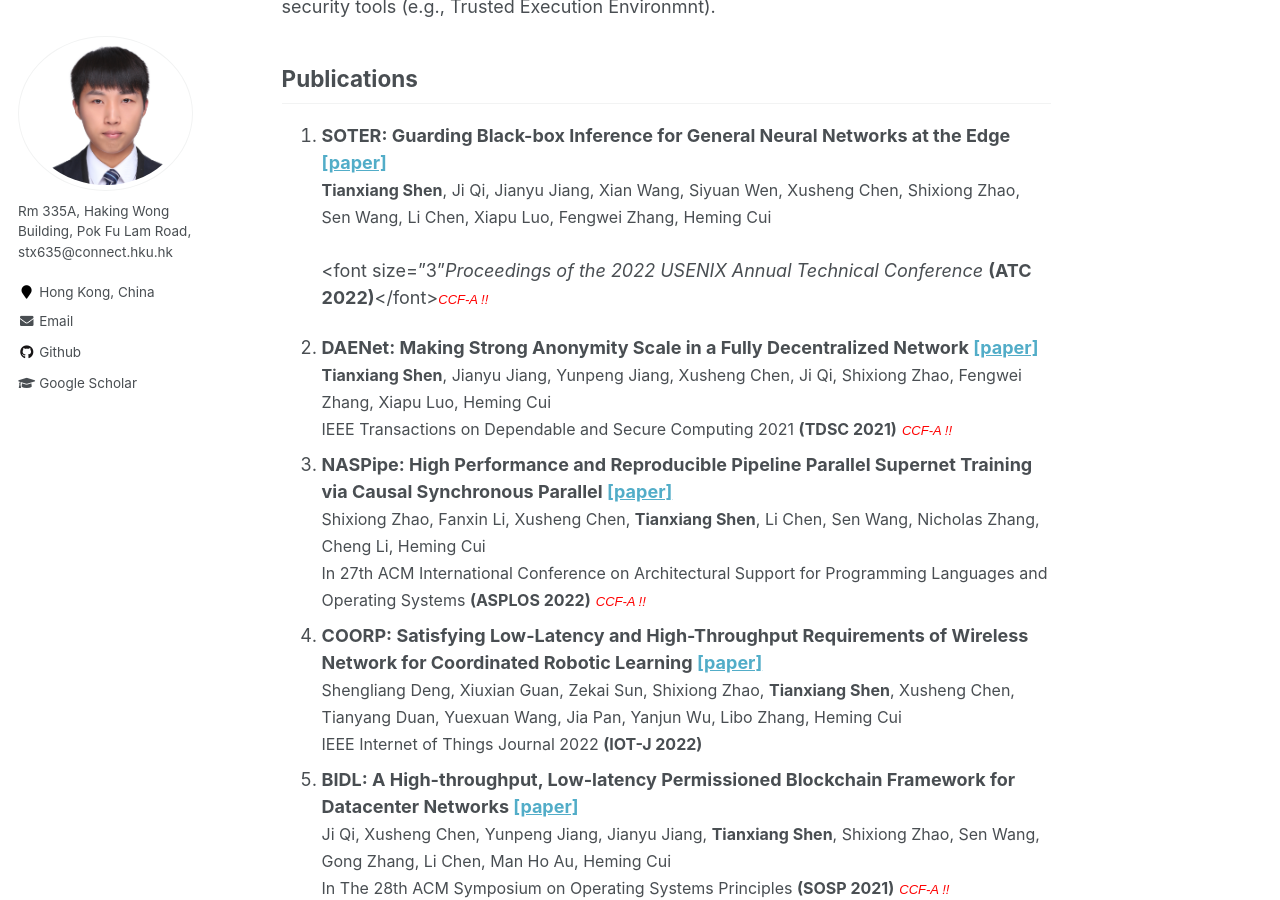
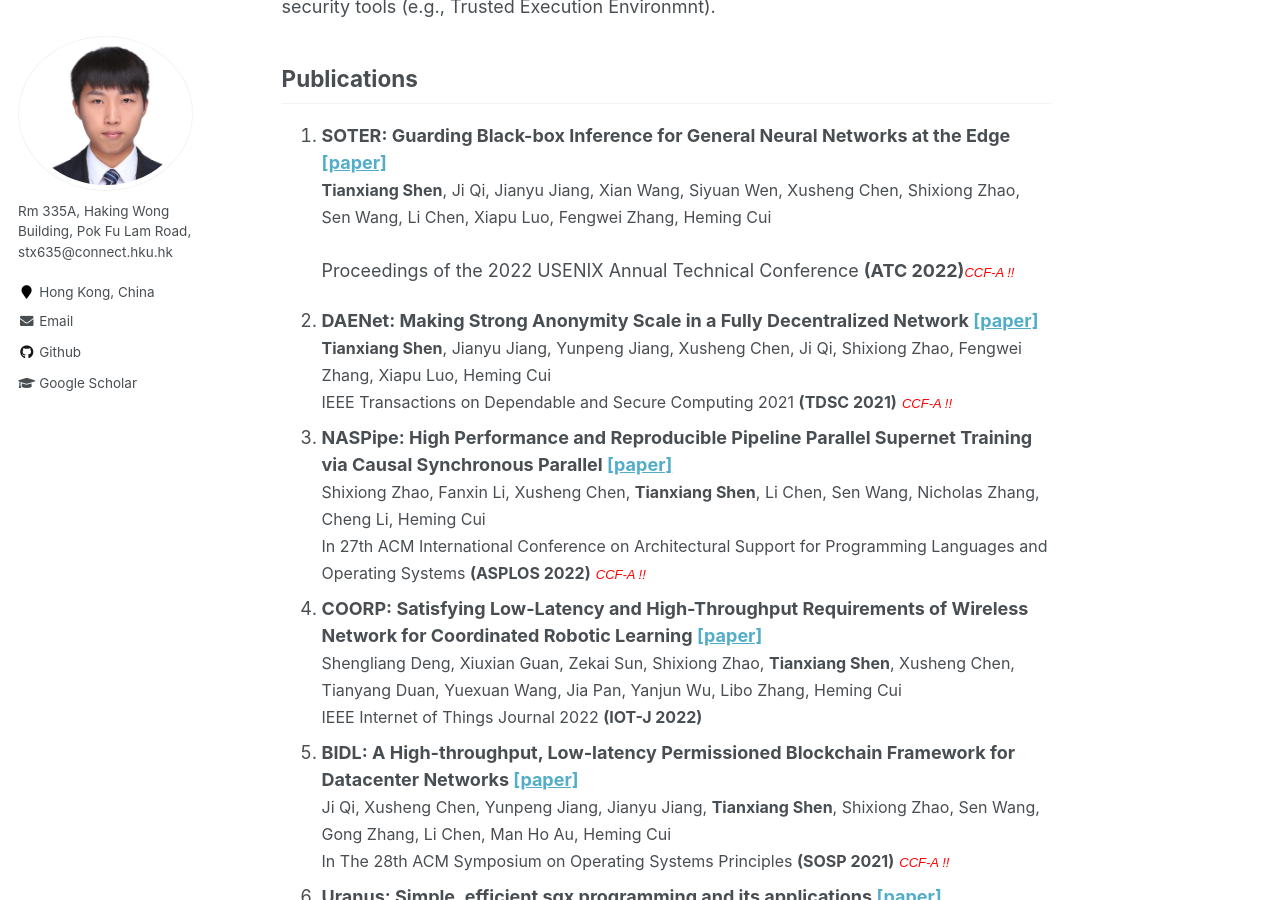
Before and after one commit to tianxiang999/tianxiang999.github.io, a Jekyll site: the page built from _pages/about.md, in a window 1280 px wide and 900 px high, scrolled down 353 px. Built offline with Jekyll 4.4.1, drawn with Linux system fonts in a browser that asks for light colours; comment, search, counter and statistics services are not loaded.

Commit message:
Update about.md

```diff
--- a/_pages/about.md
+++ b/_pages/about.md
@@ -24,8 +24,8 @@ Publications
   <br>
    <font size="3"><strong>Tianxiang Shen</strong>, Ji Qi, Jianyu Jiang, Xian
    Wang, Siyuan Wen, Xusheng Chen, Shixiong Zhao, Sen Wang, Li Chen, Xiapu Luo,
-   Fengwei Zhang, Heming Cui</font><br><font size="3"<i>Proceedings of the 2022 USENIX Annual Technical Conference</i> <strong>(ATC
-   2022)</strong></font><font size="2" face="arial" color="red"><i>CCF-A !!</i></font>
+   Fengwei Zhang, Heming Cui</font><br>Proceedings of the 2022 USENIX Annual Technical Conference <strong>(ATC
+   2022)</strong><font size="2" face="arial" color="red"><i>CCF-A !!</i></font>
 
 2. <strong>DAENet: Making Strong Anonymity Scale in a Fully Decentralized Network [[paper]](https://ieeexplore.ieee.org/document/9328493)</strong>
   <br>
```
